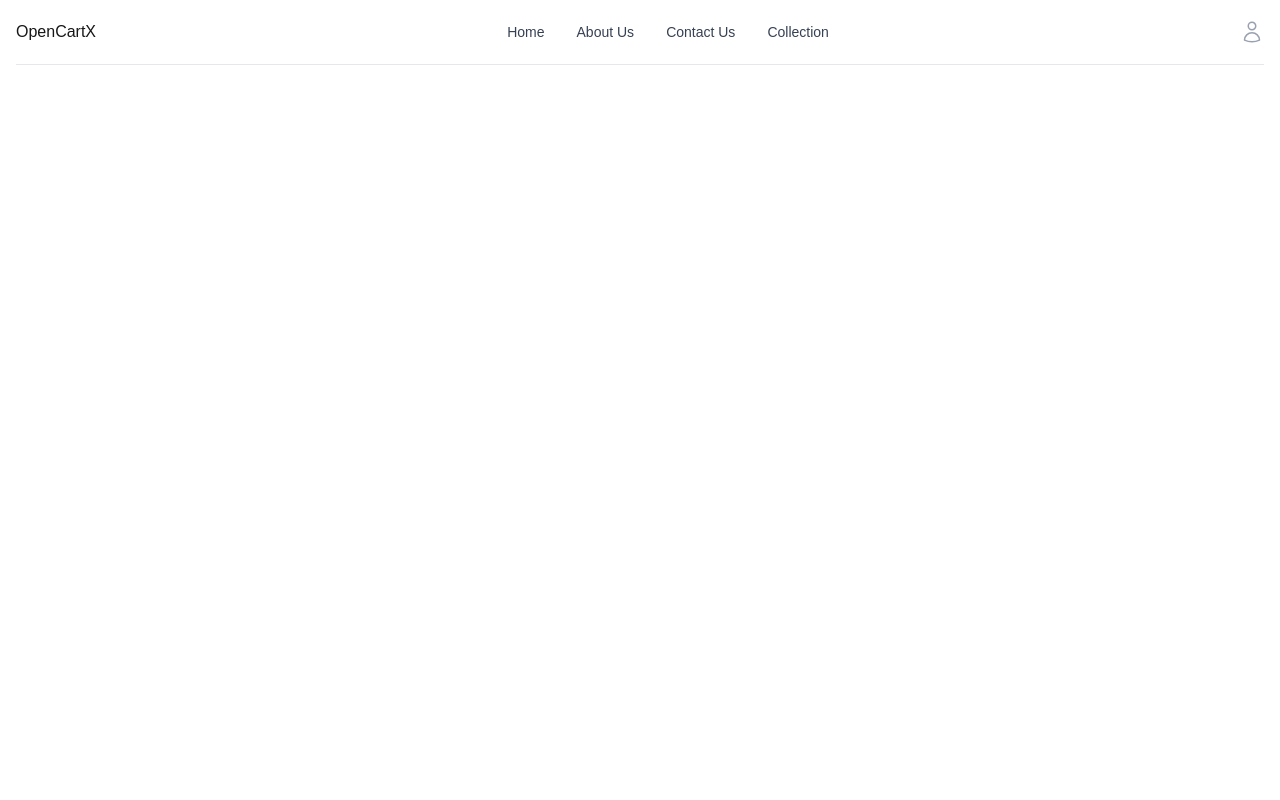
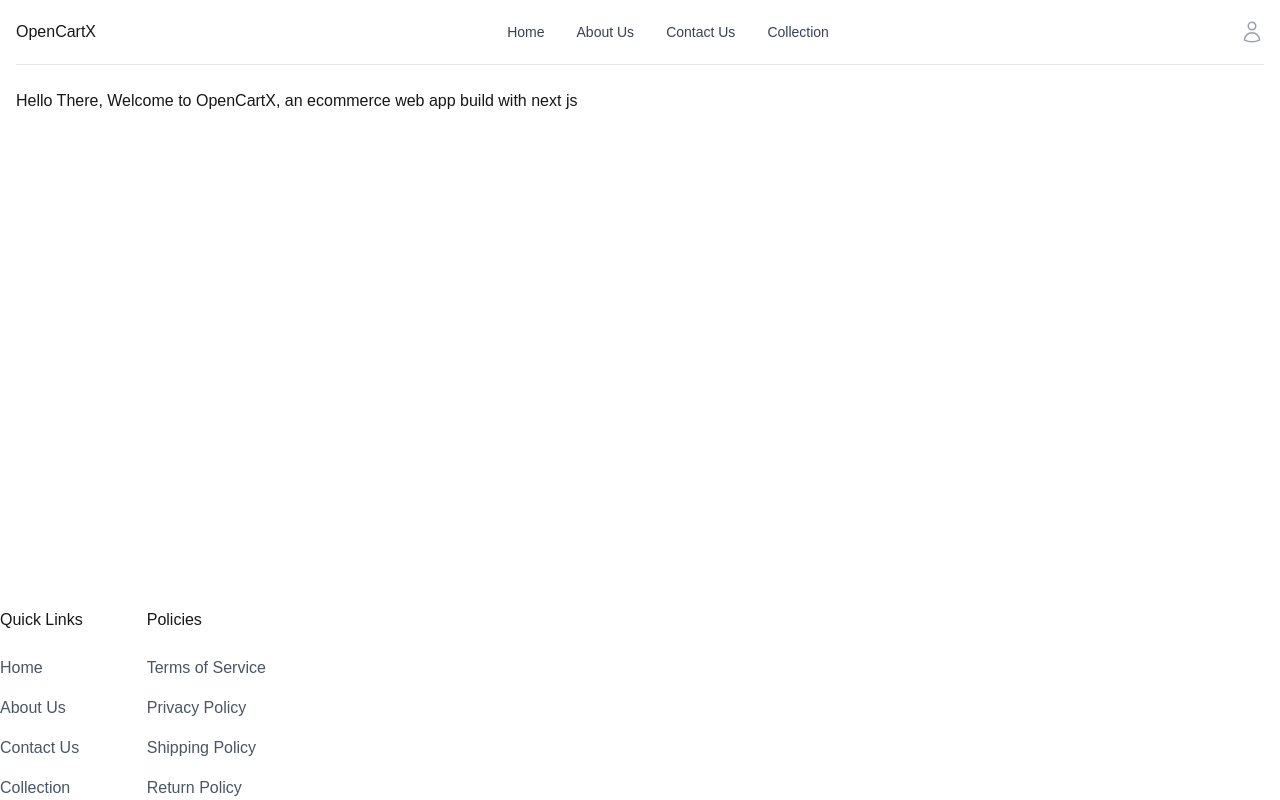
Before and after one commit to prashantpareek14/opencartx-fs, a Next.js app: page / in a window 1280 px wide. Built offline with nearby package versions, Linux system fonts and the light colour scheme.

Commit message:
Added footer and main body

```diff
--- /dev/null
+++ b/app/components/Footer/index.tsx
@@ -0,0 +1,28 @@
+export default function Footer() {
+  return (
+    <footer>
+      <div className="max-w-7xl mx-auto">
+        <div className="flex space-x-16">
+          <nav>
+            <div className="font-medium">Quick Links</div>
+            <div className="flex flex-col mt-6 space-y-4">
+              <a href="#" className="text-gray-600 hover:text-gray-800">Home</a>
+              <a href="#" className="text-gray-600 hover:text-gray-800">About Us</a>
+              <a href="#" className="text-gray-600 hover:text-gray-800">Contact Us</a>
+              <a href="#" className="text-gray-600 hover:text-gray-800">Collection</a>
+            </div>
+          </nav>
+          <nav>
+            <div className="font-medium">Policies</div>
+            <div className="flex flex-col mt-6 space-y-4">
+              <a href="#" className="text-gray-600 hover:text-gray-800">Terms of Service</a>
+              <a href="#" className="text-gray-600 hover:text-gray-800">Privacy Policy</a>
+              <a href="#" className="text-gray-600 hover:text-gray-800">Shipping Policy</a>
+              <a href="#" className="text-gray-600 hover:text-gray-800">Return Policy</a>
+            </div>
+          </nav>
+        </div>
+      </div>
+    </footer>
+  )
+}
--- a/app/components/Header/MobileMenu.tsx
+++ b/app/components/Header/MobileMenu.tsx
@@ -17,7 +17,9 @@ export default function MobileMenu({ open, setOpen, navigation}) {
           transition
           className="relative flex w-full max-w-xs transform flex-col overflow-y-auto bg-white pb-12 shadow-xl transition duration-300 ease-in-out data-closed:-translate-x-full"
         >
+          {/* Top bar of Mobile Menu Dialog */}
           <div className="flex px-4 pt-5 pb-2">
+            {/* Close menu button */}
             <button
               type="button"
               onClick={() => setOpen(false)}
@@ -29,6 +31,7 @@ export default function MobileMenu({ open, setOpen, navigation}) {
             </button>
           </div>
 
+          {/* nav links */}
           <div className="space-y-6 border-t border-gray-200 px-4 py-6">
             {navigation.map((nav) => (
               <div key={nav.title} className="flow-root">
--- a/app/layout.tsx
+++ b/app/layout.tsx
@@ -1,6 +1,8 @@
 import type { Metadata } from "next";
 import { Geist, Geist_Mono } from "next/font/google";
 import "./globals.css";
+import Header from "./components/Header";
+import Footer from "./components/Footer";
 
 const geistSans = Geist({
   variable: "--font-geist-sans",
@@ -27,7 +29,13 @@ export default function RootLayout({
       lang="en"
       className={`${geistSans.variable} ${geistMono.variable} h-full antialiased`}
     >
-      <body className="min-h-full flex flex-col">{children}</body>
+      <body className="min-h-full flex flex-col">
+        <Header />
+        <main className="grow">
+          {children}
+        </main>
+        <Footer />
+      </body>
     </html>
   );
 }
--- a/app/page.tsx
+++ b/app/page.tsx
@@ -1,7 +1,9 @@
-import Header from './components/Header';
-
 export default function Home() {
   return (
-    <Header />
+    <section>
+      <div className="max-w-7xl mx-auto px-4 h-10 flex mt-4 items-center">
+        <p>Hello There, Welcome to OpenCartX, an ecommerce web app build with next js</p>
+      </div>
+    </section>
   );
 }
```
